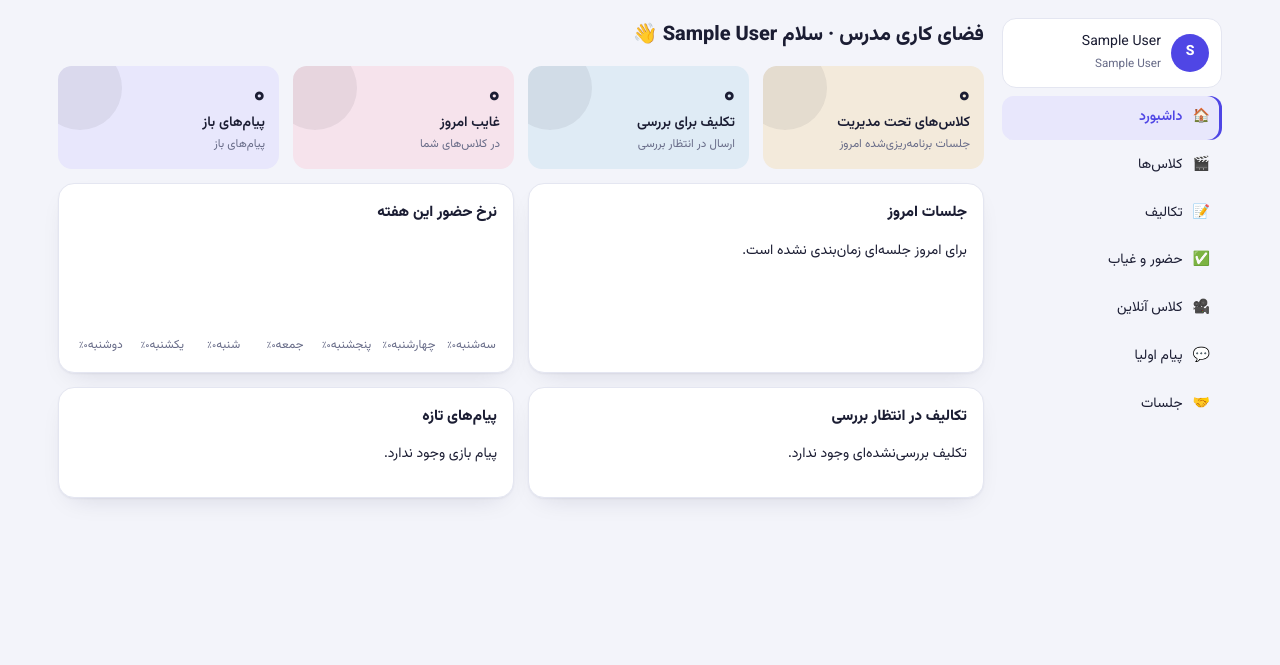
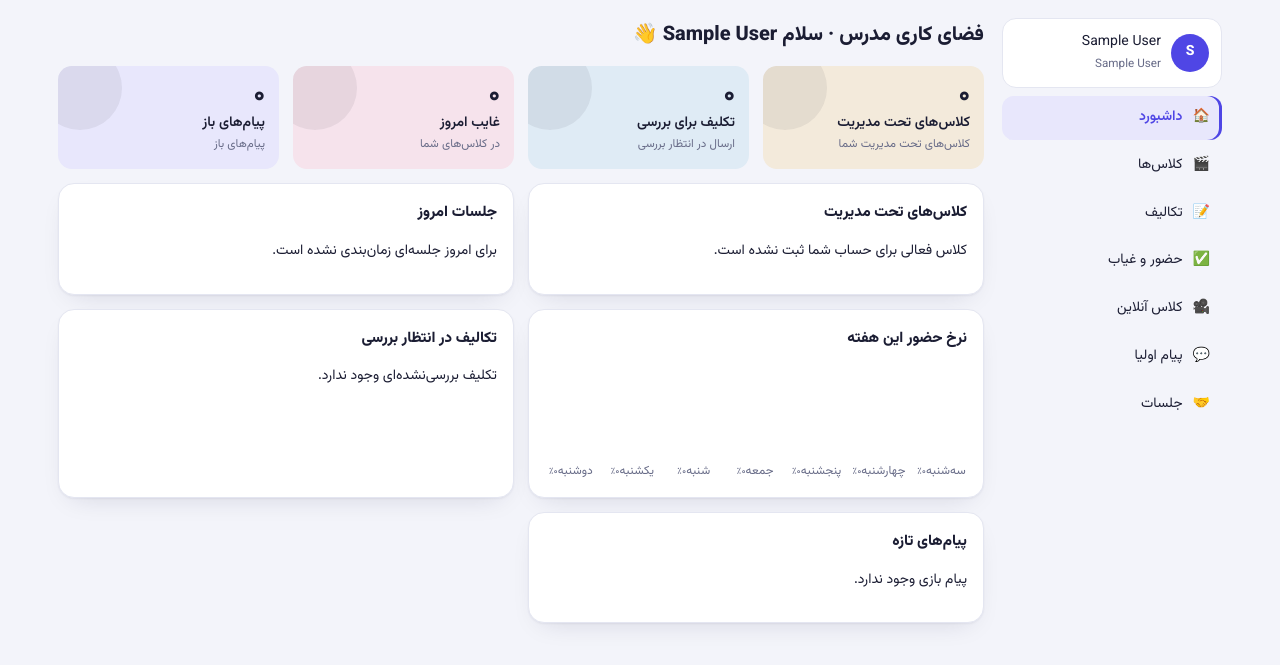
Before and after one commit to MREZA-MJDi/sh, a Laravel app: page /teacher in a window 1280 px wide. Shown: the part 58-723 px from the top of the page. Run offline with Laravel 12, Linux system fonts and the light colour scheme; a user stored in the database is signed in; data comes from the database, SQL or seed files in the repository; tables that the repository leaves empty hold one stand-in row (values such as "Sample post"); style sheets or scripts are compiled from the project's sources.

Commit message:
fix: preserve teacher class list and scope dashboard result queries

```diff
--- a/app/Http/Controllers/Teacher/DashboardController.php
+++ b/app/Http/Controllers/Teacher/DashboardController.php
@@ -23,7 +23,14 @@ final class DashboardController extends Controller
         $data = $dashboard->build($user);
         $classroomIds = $workspace->queryFor($user)->where('status', 'active')->select('classrooms.id');
 
-        $todayClasses = ClassSession::query()
+        $todayClasses = $data['todayClasses']->map(fn ($classroom) => [
+            'title' => $classroom->name,
+            'time' => $classroom->course?->title ?? 'کلاس فعال',
+            'status' => filled($classroom->meeting_url) ? 'link' : 'scheduled',
+            'url' => $classroom->meeting_url,
+        ]);
+
+        $todaySessions = ClassSession::query()
             ->whereIn('classroom_id', clone $classroomIds)
             ->whereDate('starts_at', today())
             ->where('status', 'scheduled')
@@ -67,7 +74,7 @@ final class DashboardController extends Controller
         $data['teacher'] = $user;
         $data['stats'] = [
             'classes_today' => $todayClasses->count(),
-            'classes_today_note' => 'جلسات برنامه‌ریزی‌شده امروز',
+            'classes_today_note' => 'کلاس‌های تحت مدیریت شما',
             'homework_review' => (int) $data['stats']['pending_homework'],
             'homework_review_note' => 'ارسال در انتظار بررسی',
             'absent_today' => Attendance::query()
@@ -80,6 +87,7 @@ final class DashboardController extends Controller
             'new_messages_note' => 'پیام‌های باز',
         ];
         $data['todayClasses'] = $todayClasses;
+        $data['todaySessions'] = $todaySessions;
         $data['weekAttendance'] = $weekAttendance;
         $data['pendingHomework'] = $pending;
         $data['newMessages'] = $newMessages;
--- a/app/Services/GuardianDashboardService.php
+++ b/app/Services/GuardianDashboardService.php
@@ -152,7 +152,7 @@ final class GuardianDashboardService
             ->where('student_id', $student->id)
             ->whereHas('exam', function (Builder $exam) use ($examClassroomIds, $examCourseIds): void {
                 $exam->where('show_to_guardians', true)
-                ->where(function (Builder $scope) use ($classroomIds, $courseIds): void {
+                ->where(function (Builder $scope) use ($examClassroomIds, $examCourseIds): void {
                     $scope->whereIn('exams.classroom_id', clone $examClassroomIds)
                         ->orWhere(function (Builder $courseLevel) use ($examCourseIds): void {
                             $courseLevel
--- a/app/Services/StudentDashboardService.php
+++ b/app/Services/StudentDashboardService.php
@@ -87,7 +87,7 @@ final class StudentDashboardService
         $results = ExamResult::query()
             ->where('student_id', $student->id)
             ->whereHas('exam', function (Builder $exam) use ($examClassroomIds, $examCourseIds): void {
-                $exam->where(function (Builder $scope) use ($classroomIds, $courseIds): void {
+                $exam->where(function (Builder $scope) use ($examClassroomIds, $examCourseIds): void {
                     $scope->whereIn('exams.classroom_id', clone $examClassroomIds)
                         ->orWhere(function (Builder $courseLevel) use ($examCourseIds): void {
                             $courseLevel
--- a/resources/views/teacher/dashboard.blade.php
+++ b/resources/views/teacher/dashboard.blade.php
@@ -12,11 +12,21 @@
         <div class="st"><b>{{ $stats['new_messages'] }}</b><span>پیام‌های باز</span><small>{{ $stats['new_messages_note'] }}</small></div>
     </div>
     <div class="g g2">
-        <section class="c"><h3>جلسات امروز</h3>
+        <section class="c"><h3>کلاس‌های تحت مدیریت</h3>
             @forelse (($todayClasses ?? []) as $cl)
                 <div class="row"><div>{{ data_get($cl, 'title') }}<small>{{ data_get($cl, 'time') }}</small></div>
                     @if (data_get($cl, 'status') === 'link')<a class="b s" href="{{ data_get($cl, 'url') }}" target="_blank" rel="noopener">ورود به کلاس</a>
-                    @elseif (data_get($cl, 'status') === 'waiting')<i class="bd am">در انتظار فعال‌سازی Skyroom</i>
+                    @else<i class="bd am">لینک جلسه ثبت نشده</i>@endif
+                </div>
+            @empty
+                <p>کلاس فعالی برای حساب شما ثبت نشده است.</p>
+            @endforelse
+        </section>
+        <section class="c"><h3>جلسات امروز</h3>
+            @forelse (($todaySessions ?? []) as $session)
+                <div class="row"><div>{{ data_get($session, 'title') }}<small>{{ data_get($session, 'time') }}</small></div>
+                    @if (data_get($session, 'status') === 'link')<a class="b s" href="{{ data_get($session, 'url') }}" target="_blank" rel="noopener">ورود به کلاس</a>
+                    @elseif (data_get($session, 'status') === 'waiting')<i class="bd am">در انتظار فعال‌سازی Skyroom</i>
                     @else<i class="bd bl">جلسه حضوری</i>@endif
                 </div>
             @empty
```
